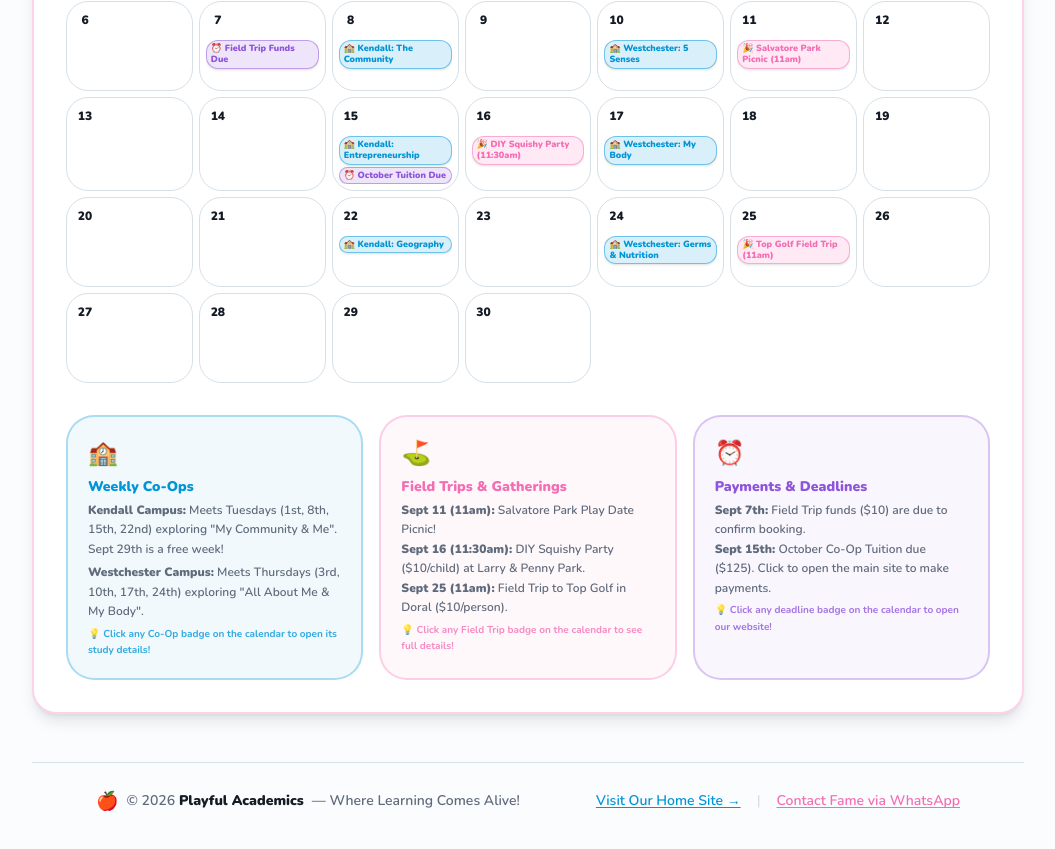
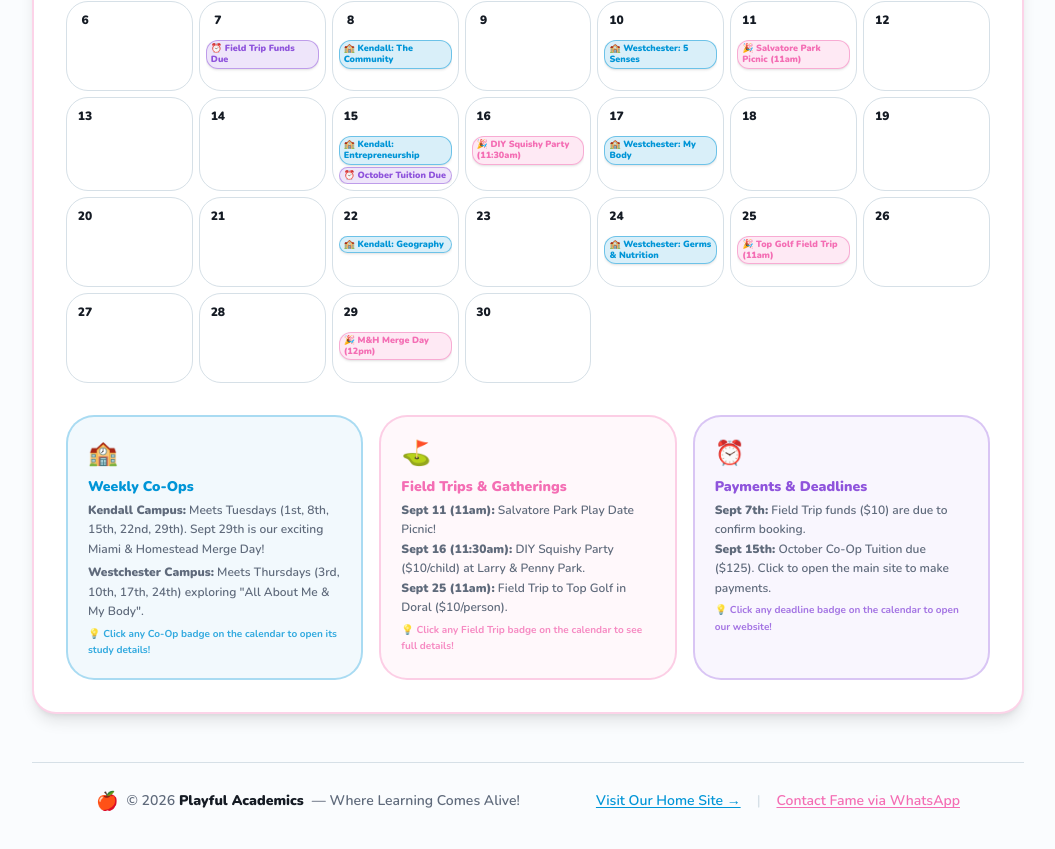
Before and after one commit to playfulacademics/homeschooler, a Next.js app: page / in a window 1280 px wide. Shown: the part 623-1472 px from the top of the page, without its empty margins (112-1167 px from the left). Built offline with nearby package versions, Linux system fonts and the light colour scheme.

Commit message:
Add Miami & Homestead Homeschoolers Merge Day event on Sept 29th

```diff
--- a/components/calendar-view.tsx
+++ b/components/calendar-view.tsx
@@ -29,7 +29,7 @@ const EVENTS: CalendarEvent[] = [
   { day: 8, type: "coop", label: "Kendall: The Community" },
   { day: 15, type: "coop", label: "Kendall: Entrepreneurship" },
   { day: 22, type: "coop", label: "Kendall: Geography" },
-  // Note: Sept 29 is left blank as a free week
+  { day: 29, type: "fieldtrip", label: "M&H Merge Day (12pm)" },
 
   // Westchester Co-Ops (Thursdays)
   { day: 3, type: "coop", label: "Westchester: About Me" },
@@ -75,6 +75,16 @@ const FIELD_TRIPS: Record<number, FieldTripDetails> = {
     description: "Tee off with your co-op friends! We have reserved bays for private group play where kids can learn basic golf swing coordination, play fun target games, and enjoy child-friendly lunch options. Great for all skill levels!",
     bring: "Comfortable active wear, sneakers, and sports water bottle.",
     icon: "⛳",
+  },
+  29: {
+    title: "Miami & Homestead Homeschoolers Merge Day",
+    date: "Tuesday, September 29, 2026",
+    time: "12:00 PM",
+    cost: "FREE",
+    location: "Co-Op Meetup Ground / Park",
+    description: "Our co op will be merging with the Miami & Homestead Homeschoolers group to socialize, do a scavenger hunt, and enjoy a good time together! It's a wonderful opportunity to build wider community connections, make new friends, and share resources.",
+    bring: "Comfortable running shoes for the scavenger hunt, water bottles, snacks, and a big smile!",
+    icon: "🤝",
   },
 }
 
@@ -321,7 +331,7 @@ export function CalendarView({ onNavigate }: CalendarViewProps) {
           <div className="text-2xl mb-2">🏫</div>
           <h3 className="font-black text-primary text-sm">Weekly Co-Ops</h3>
           <p className="text-xs text-muted-foreground mt-1 leading-relaxed font-semibold">
-            <strong>Kendall Campus:</strong> Meets Tuesdays (1st, 8th, 15th, 22nd) exploring "My Community & Me". Sept 29th is a free week!
+            <strong>Kendall Campus:</strong> Meets Tuesdays (1st, 8th, 15th, 22nd, 29th). Sept 29th is our exciting Miami & Homestead Merge Day!
             <br />
             <strong className="mt-1 inline-block">Westchester Campus:</strong> Meets Thursdays (3rd, 10th, 17th, 24th) exploring "All About Me & My Body".
             <br />
```
